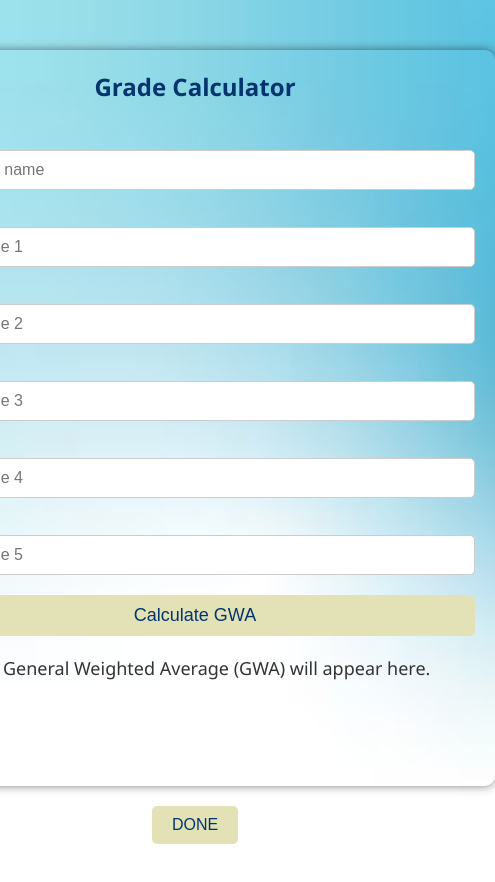
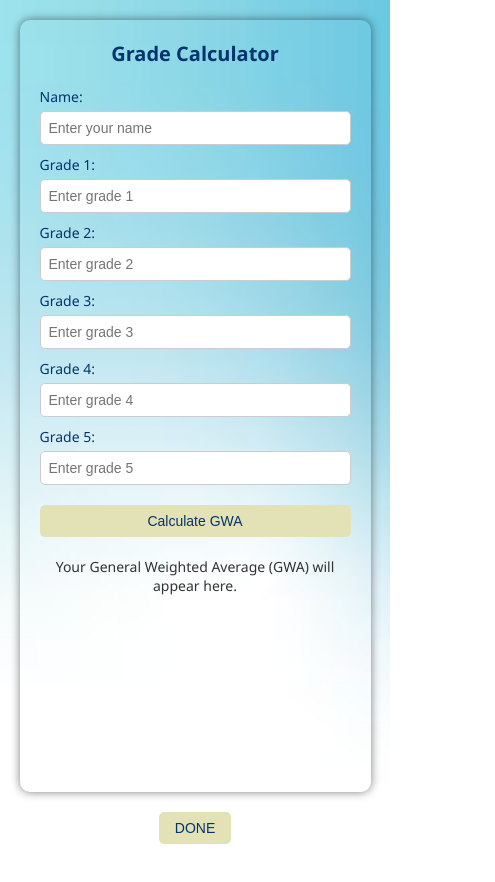
Before and after one commit to haez0/AWD-Seatwork-1-6-EH-25, a plain HTML site: page pages/page1/index.html in a window 390 px wide. Shown: the whole page, 495 px wide, since content can reach past the window. Drawn offline with Linux system fonts and the light colour scheme.

Commit message:
Fix: add responsive styles for smaller screens in style.css

```diff
--- a/pages/page1/assets/css/style.css
+++ b/pages/page1/assets/css/style.css
@@ -88,3 +88,77 @@ button:hover {
 .done-button:hover {
   background-color: #5192d7;
 }
+
+/* Media Queries */
+
+/* For screens smaller than 768px (tablets and smaller screens) */
+@media (max-width: 768px) {
+  body {
+    padding-top: 30px; /* Reduce padding on top for smaller screens */
+  }
+
+  .container {
+    width: 90%; /* Use a larger percentage width to fit smaller screens */
+  }
+
+  h1 {
+    font-size: 22px;
+  }
+
+  input {
+    font-size: 14px;
+    padding: 8px;
+  }
+
+  button {
+    font-size: 16px;
+    padding: 8px;
+  }
+
+  .done-button {
+    font-size: 14px;
+    padding: 8px 16px;
+  }
+
+  #result {
+    font-size: 16px;
+  }
+}
+
+/* For screens smaller than 480px (mobile phones) */
+@media (max-width: 480px) {
+  body {
+    padding-top: 20px; /* Less padding for phones */
+  }
+
+  .container {
+    width: 90%; /* Fit the container nicely on smaller screens */
+  }
+
+  h1 {
+    font-size: 20px;
+  }
+
+  label {
+    font-size: 14px;
+  }
+
+  input {
+    font-size: 14px;
+    padding: 8px;
+  }
+
+  button {
+    font-size: 14px;
+    padding: 8px;
+  }
+
+  .done-button {
+    font-size: 14px;
+    padding: 8px 16px;
+  }
+
+  #result {
+    font-size: 14px;
+  }
+}
```
